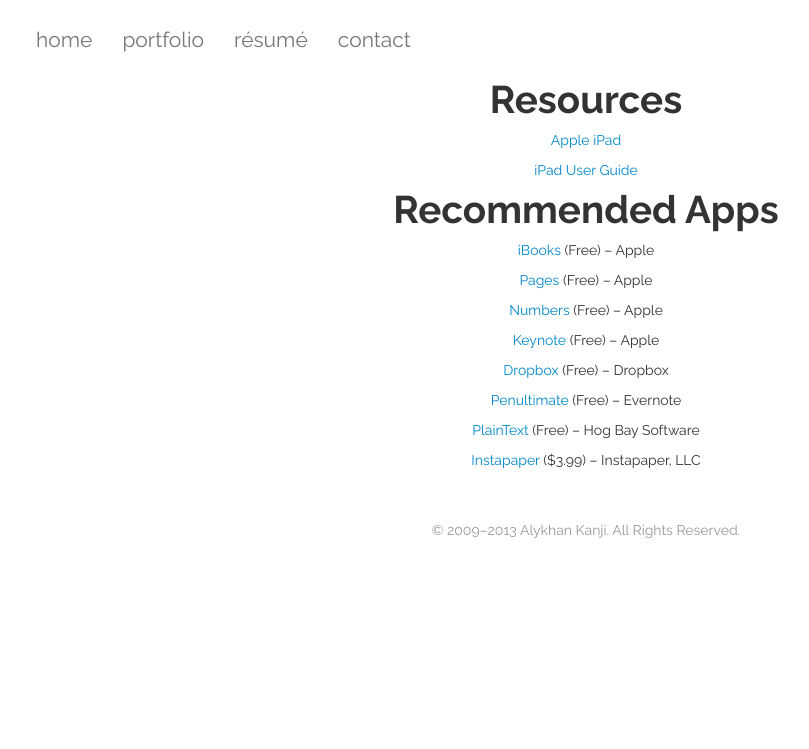
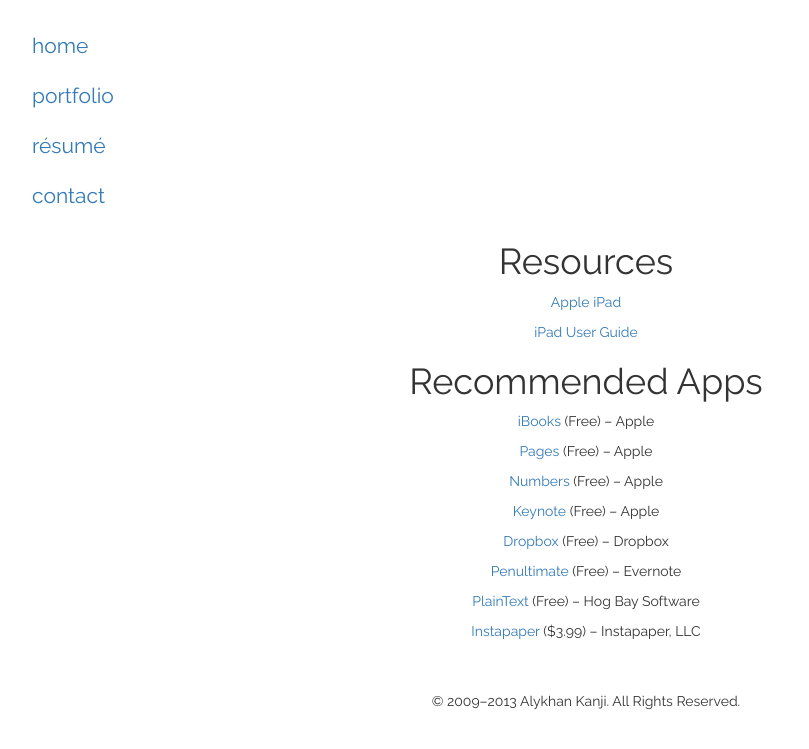
Before and after one commit to alykhank/alykhank.github.io, a Jekyll site: the page built from ipad.html, in a window 1280 px wide. Shown: the top 749 px of the page, without its empty margins (54-863 px from the left). Built offline with Jekyll 4.4.1, drawn with Linux system fonts in a browser that asks for light colours; nearby versions of some CDN libraries; comment, search, counter and statistics services are not loaded.

Commit message:
Upgrade to Twitter Bootstrap 3

```diff
--- a/_layouts/default.html
+++ b/_layouts/default.html
@@ -6,17 +6,16 @@
 	<meta name="description" content="The website of Alykhan Kanji. See Alykhan's social media profiles and professional portfolio.">
 	<meta name="viewport" content="initial-scale=1.0">
 	<meta name="apple-mobile-web-app-capable" content="yes">
-	<meta name="apple-mobile-web-app-status-bar-style" content="black">
+	<meta name="apple-mobile-web-app-status-bar-style" content="black-translucent">
 	<meta name="apple-mobile-web-app-title" content="Alykhan">
 	<title>{{ page.title }}</title>
-	<link rel="stylesheet" type="text/css" href="css/font-awesome.min.css">
+	<link rel="stylesheet" href="http://netdna.bootstrapcdn.com/bootstrap/3.0.0/css/bootstrap.min.css" media="screen">
+	<link rel="stylesheet" href="http://netdna.bootstrapcdn.com/bootstrap/3.0.0/css/bootstrap-theme.min.css">
 	<link rel="stylesheet" type="text/css" href="css/social-icon-font.css">
-	<link rel="stylesheet" type="text/css" href="bootstrap/css/bootstrap.min.css" media="screen">
-	<link rel="stylesheet" type="text/css" href="bootstrap/css/bootstrap-responsive.min.css">
 	<link rel="stylesheet" type="text/css" href="css/style.css">
 	<link href='http://fonts.googleapis.com/css?family=Raleway:700,400|Julius+Sans+One' rel='stylesheet' type='text/css'>
-	<script src="http://code.jquery.com/jquery-1.10.2.min.js"></script>
-	<script src="bootstrap/js/bootstrap.min.js"></script>
+	<script src="http://code.jquery.com/jquery-2.0.3.min.js"></script>
+	<script src="http://netdna.bootstrapcdn.com/bootstrap/3.0.0/js/bootstrap.min.js"></script>
 	<link rel="icon" type="image/png" href="img/alykhank.png">
 	<link rel="apple-touch-icon-precomposed" type="image/png" href="img/alykhank.png">
 	<!-- start Google Analytics --><script type="text/javascript">
```
